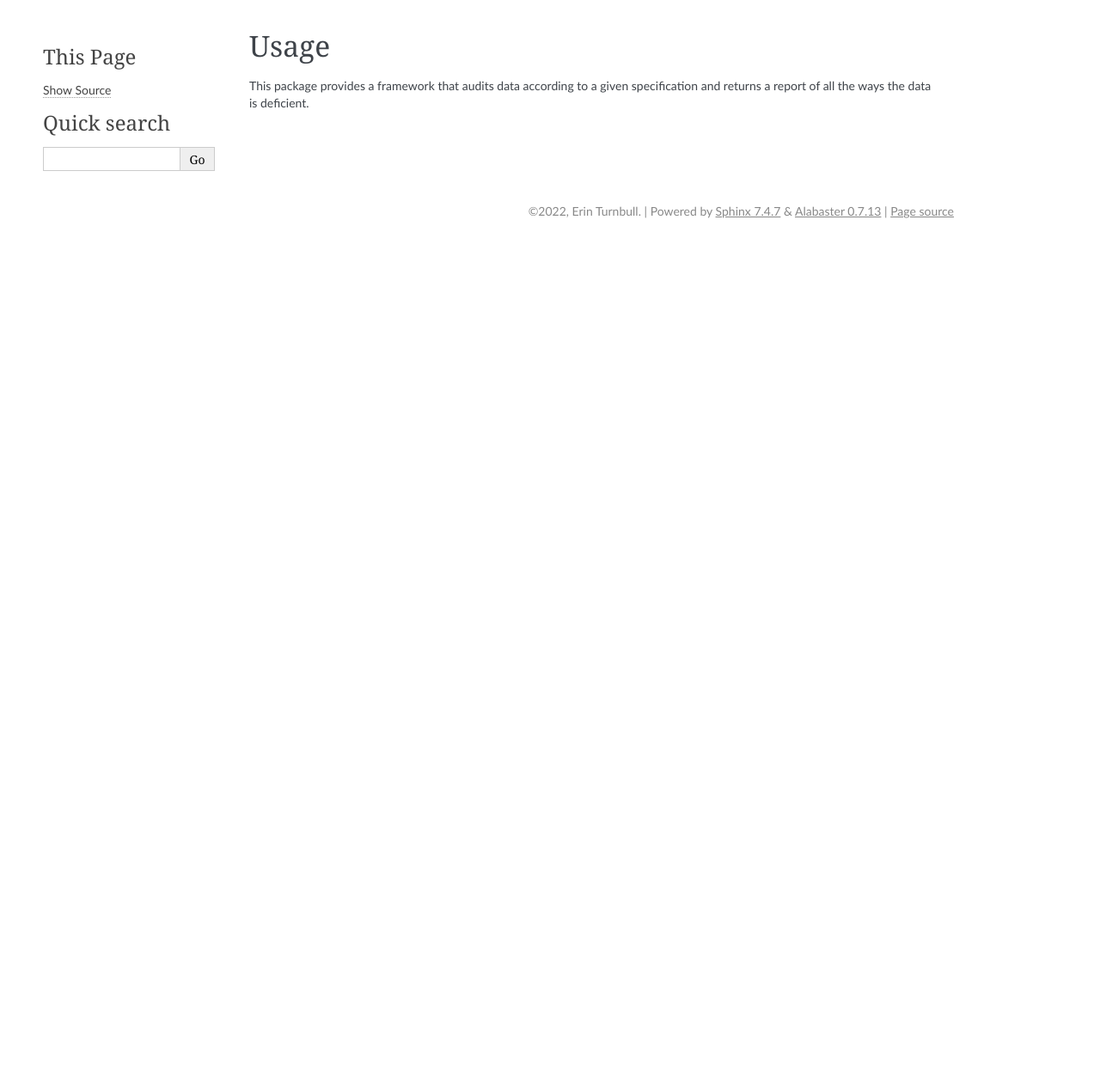
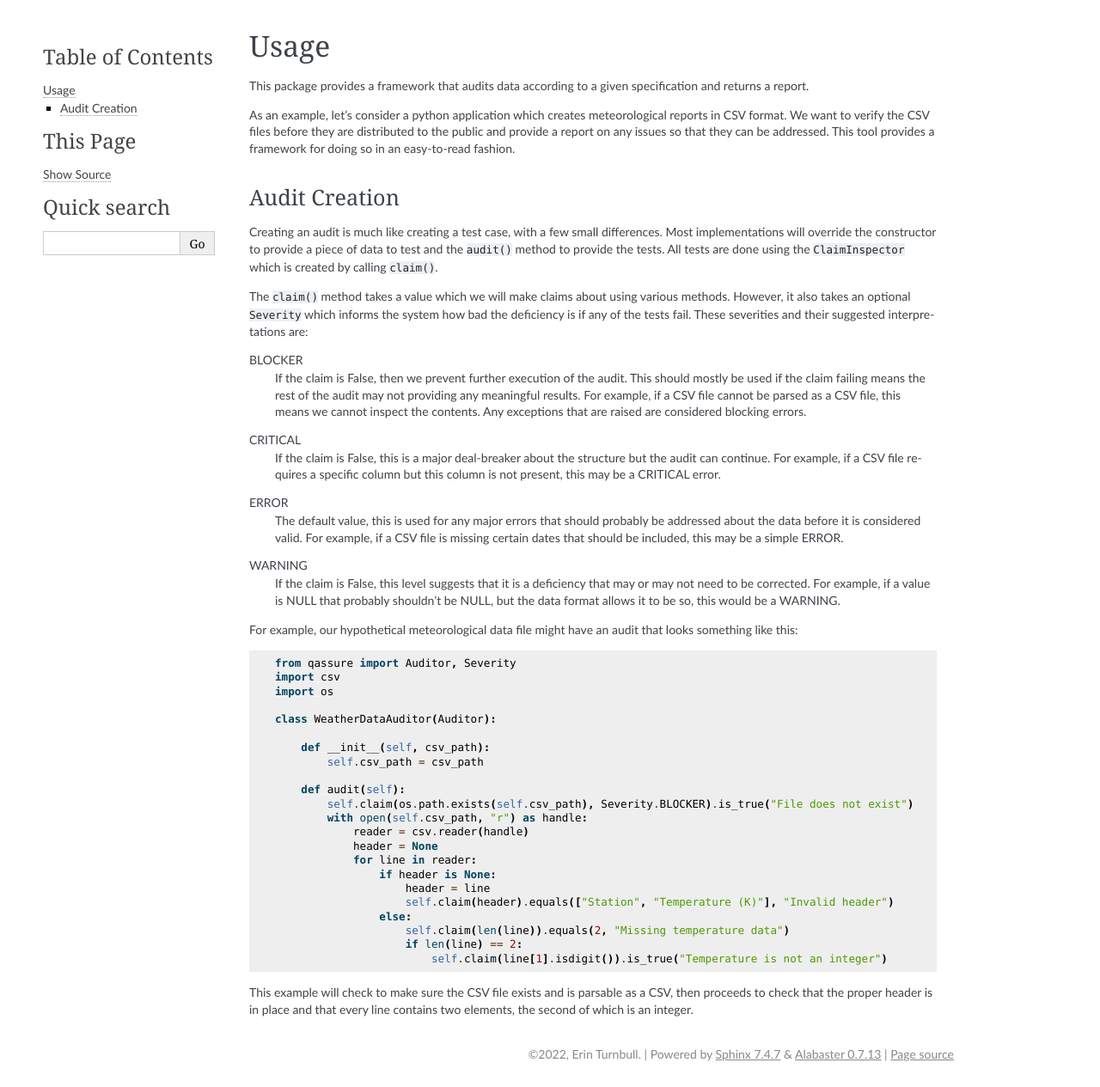
Before and after one commit to turnbullerin/qassure, a Sphinx documentation site: the page built from docs/source/overview.rst, in a window 1280 px wide. Shown: the whole page at 86% size. Built offline with Sphinx 7.4.7, drawn with Linux system fonts in a browser that asks for light colours; before the commit the page ends 900 px from its top, so only the background shows below that.

```diff
--- a/docs/source/conf.py
+++ b/docs/source/conf.py
@@ -32,8 +32,18 @@
 # ones.
 extensions = [
     "sphinx.ext.autodoc",
-    "sphinx.ext.viewcode"
+    "sphinx.ext.linkcode"
 ]
+
+
+def linkcode_resolve(domain, info):
+    if domain != 'py':
+        return None
+    if not info['module']:
+        return None
+    filename = info['module'].replace('.', '/')
+    return "https://github.com/turnbullerin/qassure/tree/main/src/%s.py" % filename
+
 
 # Add any paths that contain templates here, relative to this directory.
 templates_path = ['_templates']
--- a/docs/source/overview.rst
+++ b/docs/source/overview.rst
@@ -1,5 +1,67 @@
 Usage
 =====
 
-This package provides a framework that audits data according to a given specification and returns a report of all the
-ways the data is deficient.
+This package provides a framework that audits data according to a given specification and returns a report.
+
+As an example, let's consider a python application which creates meteorological reports in CSV format. We want
+to verify the CSV files before they are distributed to the public and provide a report on any issues so that
+they can be addressed. This tool provides a framework for doing so in an easy-to-read fashion.
+
+Audit Creation
+--------------
+Creating an audit is much like creating a test case, with a few small differences. Most implementations will
+override the constructor to provide a piece of data to test and the ``audit()`` method to provide the tests.
+All tests are done using the ``ClaimInspector`` which is created by calling ``claim()``.
+
+The ``claim()`` method takes a value which we will make claims about using various methods. However, it also
+takes an optional ``Severity`` which informs the system how bad the deficiency is if any of the tests fail.
+These severities and their suggested interpretations are:
+
+BLOCKER
+    If the claim is False, then we prevent further execution of the audit. This should mostly be used if the
+    claim failing means the rest of the audit may not providing any meaningful results. For example, if a CSV
+    file cannot be parsed as a CSV file, this means we cannot inspect the contents. Any exceptions that are
+    raised are considered blocking errors.
+
+CRITICAL
+    If the claim is False, this is a major deal-breaker about the structure but the audit can continue. For
+    example, if a CSV file requires a specific column but this column is not present, this may be a CRITICAL
+    error.
+
+ERROR
+    The default value, this is used for any major errors that should probably be addressed about the data before
+    it is considered valid. For example, if a CSV file is missing certain dates that should be included, this may
+    be a simple ERROR.
+
+WARNING
+    If the claim is False, this level suggests that it is a deficiency that may or may not need to be corrected.
+    For example, if a value is NULL that probably shouldn't be NULL, but the data format allows it to be so, this
+    would be a WARNING.
+
+For example, our hypothetical meteorological data file might have an audit that looks something like this::
+
+    from qassure import Auditor, Severity
+    import csv
+    import os
+
+    class WeatherDataAuditor(Auditor):
+
+        def __init__(self, csv_path):
+            self.csv_path = csv_path
+
+        def audit(self):
+            self.claim(os.path.exists(self.csv_path), Severity.BLOCKER).is_true("File does not exist")
+            with open(self.csv_path, "r") as handle:
+                reader = csv.reader(handle)
+                header = None
+                for line in reader:
+                    if header is None:
+                        header = line
+                        self.claim(header).equals(["Station", "Temperature (K)"], "Invalid header")
+                    else:
+                        self.claim(len(line)).equals(2, "Missing temperature data")
+                        if len(line) == 2:
+                            self.claim(line[1].isdigit()).is_true("Temperature is not an integer")
+
+This example will check to make sure the CSV file exists and is parsable as a CSV, then proceeds to check that the
+proper header is in place and that every line contains two elements, the second of which is an integer.
```
Also changed, not shown: README.md (+5 -0 lines), .readthedocs.yaml (added), 1 other file.
